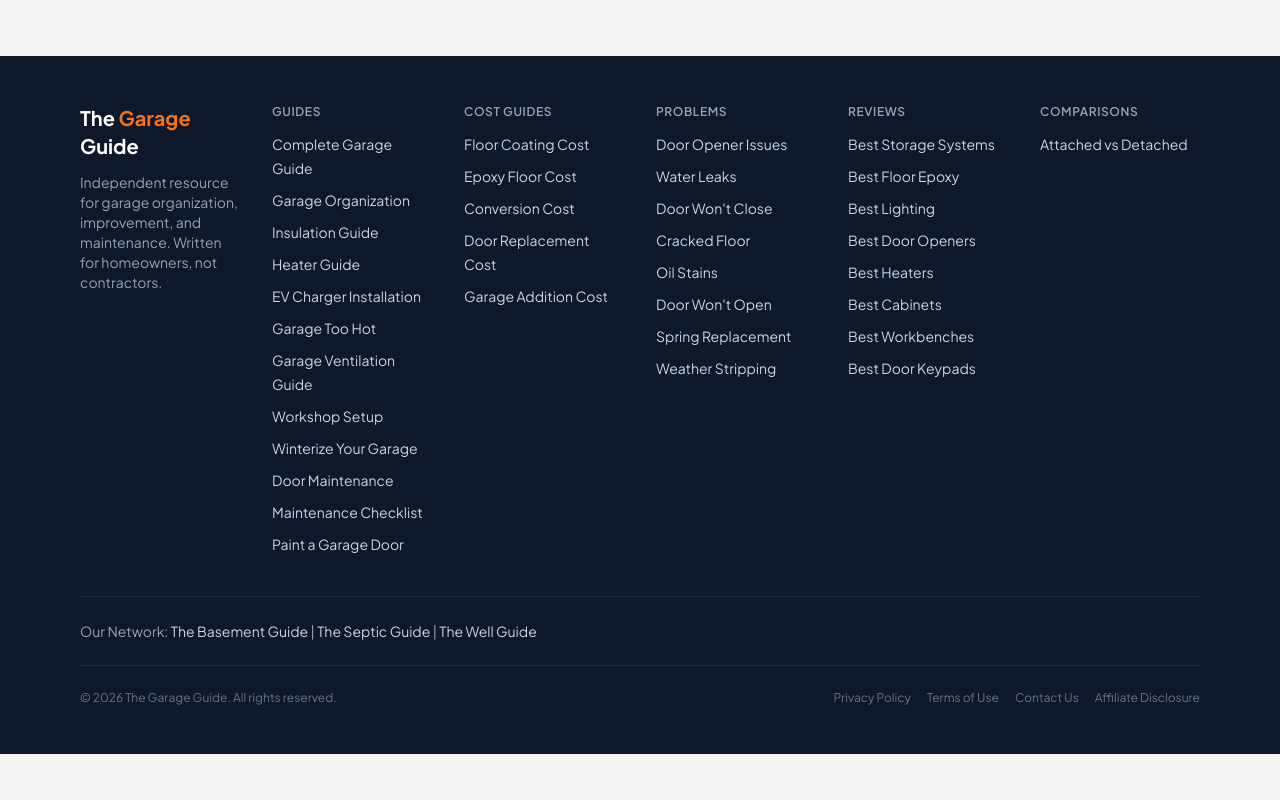
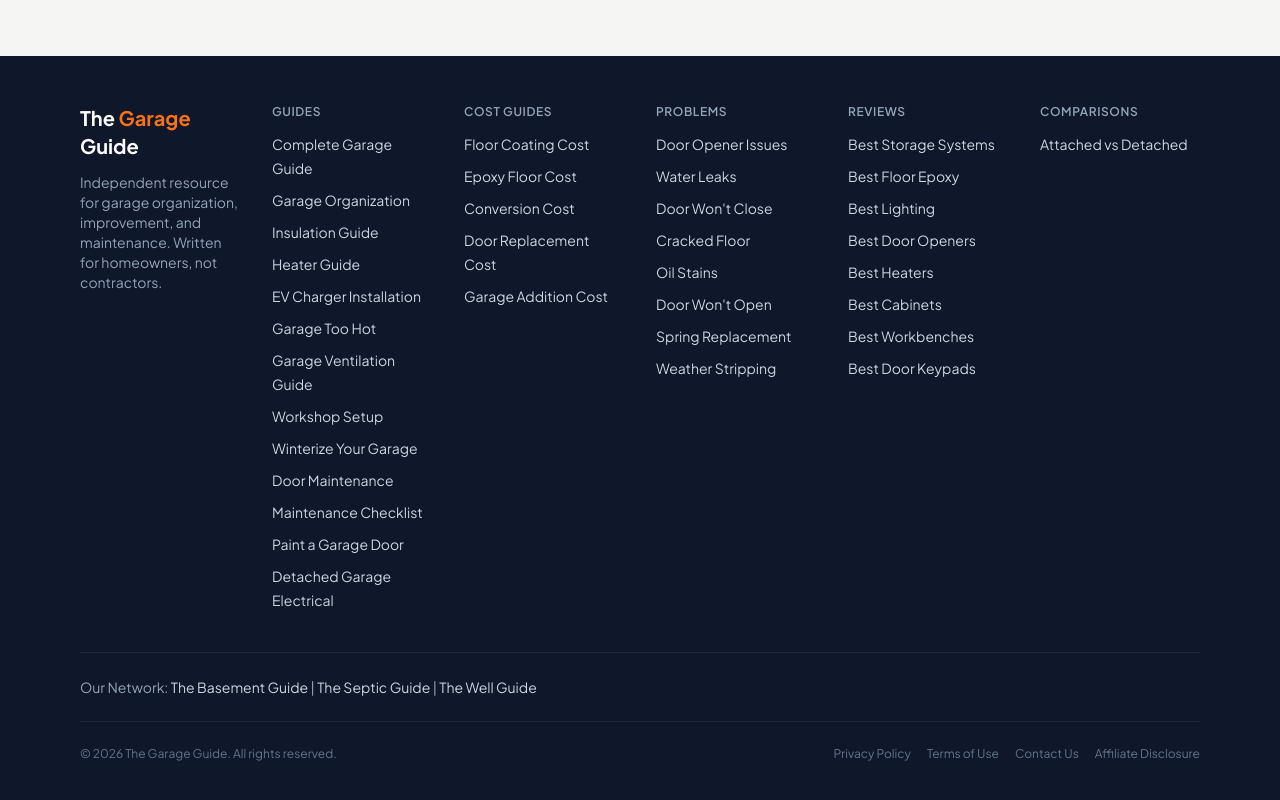
Before and after one commit to thebasementguide2026/thegarage.guide-, a Next.js app: page / in a window 1280 px wide. Shown: the part 5510-6310 px from the top of the page. Before the commit the page ends 6264 px from the top, so only its background shows below. Built offline with nearby package versions, Linux system fonts and the light colour scheme.

Commit message:
Add Detached Garage Electrical to footer

```diff
--- a/components/Footer.tsx
+++ b/components/Footer.tsx
@@ -16,6 +16,7 @@ const footerSections = [
       { label: 'Door Maintenance', href: '/guides/garage-door-maintenance' },
       { label: 'Maintenance Checklist', href: '/guides/garage-maintenance-checklist' },
       { label: 'Paint a Garage Door', href: '/guides/how-to-paint-a-garage-door' },
+      { label: 'Detached Garage Electrical', href: '/guides/detached-garage-electrical' },
     ],
   },
   {
```
